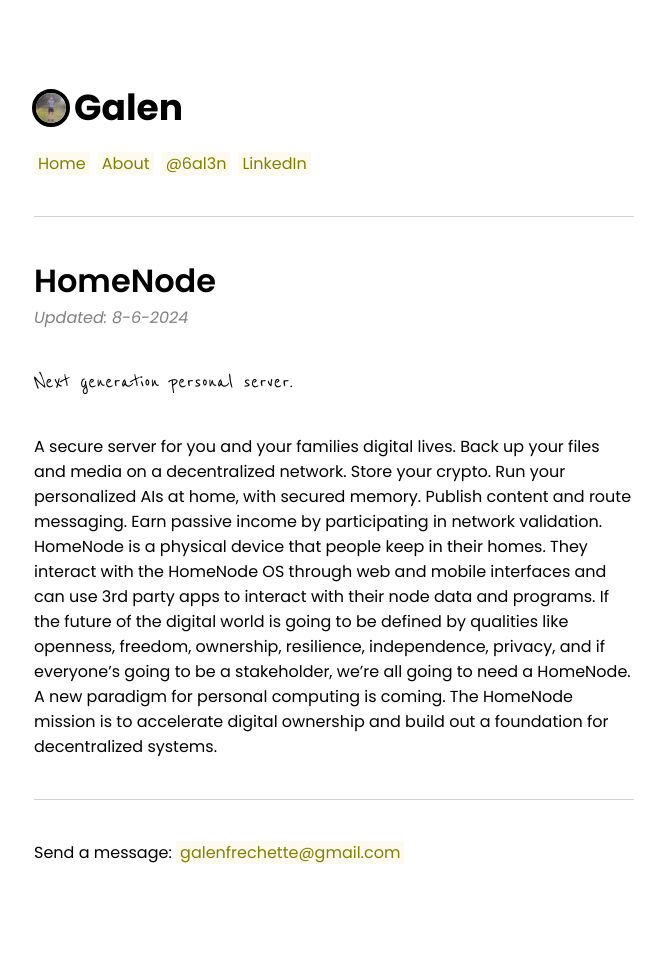
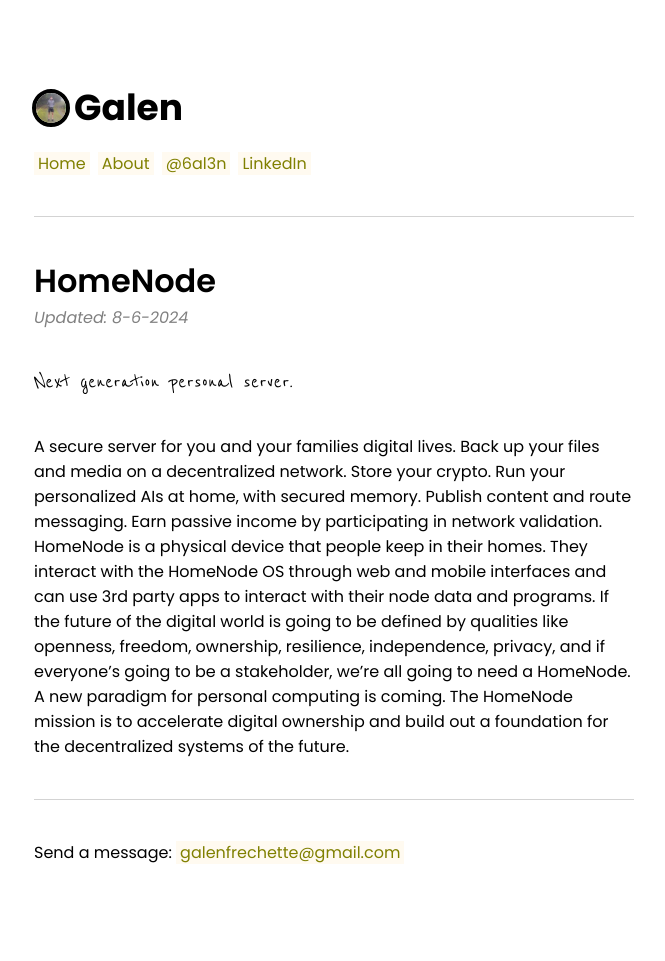
Before and after one commit to frechg/frechg.github.io, a Jekyll site: the page built from _posts/2024-8-6-homenode.md, in a window 1280 px wide. Shown: the whole page, without its empty margins (66-731 px from the left). Built offline with Jekyll 4.4.1, drawn with Linux system fonts in a browser that asks for light colours.

Commit message:
Update home node

```diff
--- a/_posts/2024-8-6-homenode.md
+++ b/_posts/2024-8-6-homenode.md
@@ -10,4 +10,4 @@ permalink: /:categories/:title
 
 {% include idea_header.html title=page.title updated_at=page.updated_at desc=page.description %}
 
-A secure server for you and your families digital lives. Back up your files and media on a decentralized network. Store your crypto. Run your personalized AIs at home, with secured memory. Publish content and route messaging. Earn passive income by participating in network validation. HomeNode is a physical device that people keep in their homes. They interact with the HomeNode OS through web and mobile interfaces and can use 3rd party apps to interact with their node data and programs. If the future of the digital world is going to be defined by qualities like openness, freedom, ownership, resilience, independence, privacy, and if everyone’s going to be a stakeholder, we’re all going to need a HomeNode. A new paradigm for personal computing is coming. The HomeNode mission is to accelerate digital ownership and build out a foundation for decentralized systems.
+A secure server for you and your families digital lives. Back up your files and media on a decentralized network. Store your crypto. Run your personalized AIs at home, with secured memory. Publish content and route messaging. Earn passive income by participating in network validation. HomeNode is a physical device that people keep in their homes. They interact with the HomeNode OS through web and mobile interfaces and can use 3rd party apps to interact with their node data and programs. If the future of the digital world is going to be defined by qualities like openness, freedom, ownership, resilience, independence, privacy, and if everyone’s going to be a stakeholder, we’re all going to need a HomeNode. A new paradigm for personal computing is coming. The HomeNode mission is to accelerate digital ownership and build out a foundation for the decentralized systems of the future.
```
